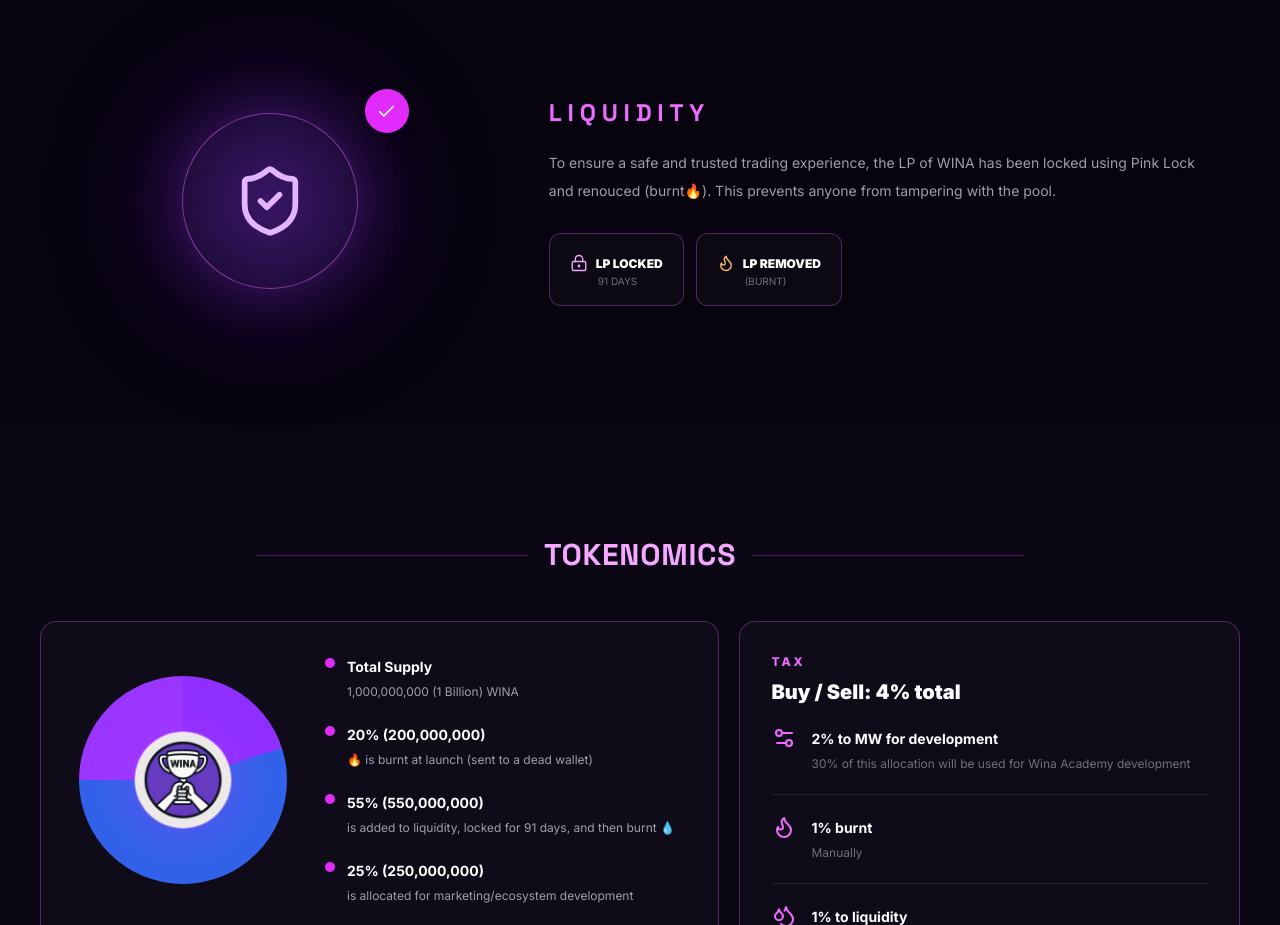
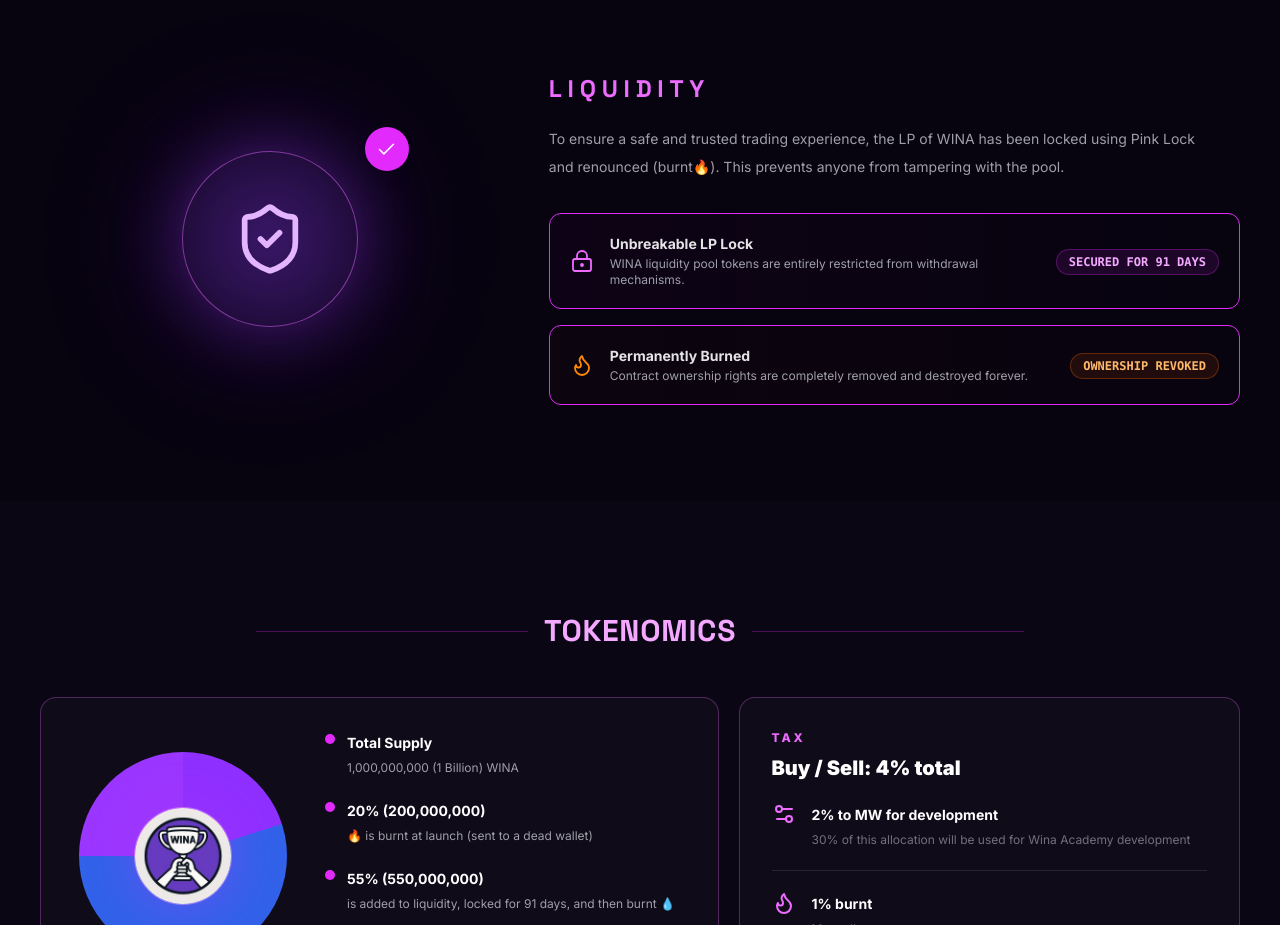
Before and after one commit to greydev28/winacoin, a React (Vite) app: page / in a window 1280 px wide. Shown: the part 1480-2405 px from the top of the page. Built offline with nearby package versions, Linux system fonts and the light colour scheme.

Commit message:
modified liquidity

```diff
--- a/src/components/Liquidity.jsx
+++ b/src/components/Liquidity.jsx
@@ -33,20 +33,48 @@
       >
         <p className="mb-3 uppercase tracking-[.24em] text-fuchsia-400 font-display font-black sm:text-2xl">LIQUIDITY</p>
         <p className="mt-5 max-w-2xl text-sm leading-7 text-zinc-400">
-          To ensure a safe and trusted trading experience, the LP of WINA has been locked using Pink Lock and renouced (burnt🔥). This prevents anyone from tampering with the pool.
+          To ensure a safe and trusted trading experience, the LP of WINA has been locked using Pink Lock and renounced (burnt🔥). This prevents anyone from tampering with the pool.
         </p>
-        <div className="mt-7 flex flex-wrap gap-3">
-          <div className="rounded-xl border border-fuchsia-400/30 bg-white/2.5 px-5 py-4">
-            <Icon name="lock" size={18} className="inline text-fuchsia-300" />
-            <span className="ml-2 text-xs font-black">LP LOCKED</span>
-            <small className="ml-7 block text-[10px] text-zinc-500">91 DAYS</small>
-          </div>
-          <div className="rounded-xl border border-fuchsia-400/30 bg-white/2.5 px-5 py-4">
-            <Icon name="flame" size={18} className="inline text-orange-300" />
-            <span className="ml-2 text-xs font-black">LP REMOVED</span>
-            <small className="ml-7 block text-[10px] text-zinc-500">(BURNT)</small>
-          </div>
-        </div>
+        <div className="mt-8 flex flex-col gap-4">
+  {/* Row 1 */}
+  <motion.div
+    whileHover={{ scale: 1.01 }}
+    className="flex flex-col sm:flex-row sm:items-center justify-between gap-4 rounded-xl border border-fuchsia-500 bg-linear-to-r from-fuchsia-950/10 to-transparent p-5"
+  >
+    <div className="flex items-center gap-4">
+      <Icon name="lock" size={24} className="text-fuchsia-400 shrink-0" />
+      <div>
+        <h4 className="text-sm font-bold text-zinc-200">Unbreakable LP Lock</h4>
+        <p className="text-xs text-zinc-400 mt-0.5">WINA liquidity pool tokens are entirely restricted from withdrawal mechanisms.</p>
+      </div>
+    </div>
+    <div className="shrink-0 self-start sm:self-center">
+      <span className="inline-block rounded-full bg-fuchsia-500/10 border border-fuchsia-500/30 px-3 py-1 text-xs font-mono font-bold text-fuchsia-300">
+        SECURED FOR 91 DAYS
+      </span>
+    </div>
+  </motion.div>
+
+  {/* Row 2 */}
+  <motion.div
+    whileHover={{ scale: 1.01 }}
+    className="flex flex-col sm:flex-row sm:items-center justify-between gap-4 rounded-xl border border-fuchsia-500 bg-linear-to-r from-orange-950/10 to-transparent p-5"
+  >
+    <div className="flex items-center gap-4">
+      <Icon name="flame" size={24} className="text-orange-400 shrink-0" />
+      <div>
+        <h4 className="text-sm font-bold text-zinc-200">Permanently Burned</h4>
+        <p className="text-xs text-zinc-400 mt-0.5">Contract ownership rights are completely removed and destroyed forever.</p>
+      </div>
+    </div>
+    <div className="shrink-0 self-start sm:self-center">
+      <span className="inline-block rounded-full bg-orange-500/10 border border-orange-500/30 px-3 py-1 text-xs font-mono font-bold text-orange-300">
+        OWNERSHIP REVOKED
+      </span>
+    </div>
+  </motion.div>
+</div>
+
       </motion.div>
     </section>
   )
```
